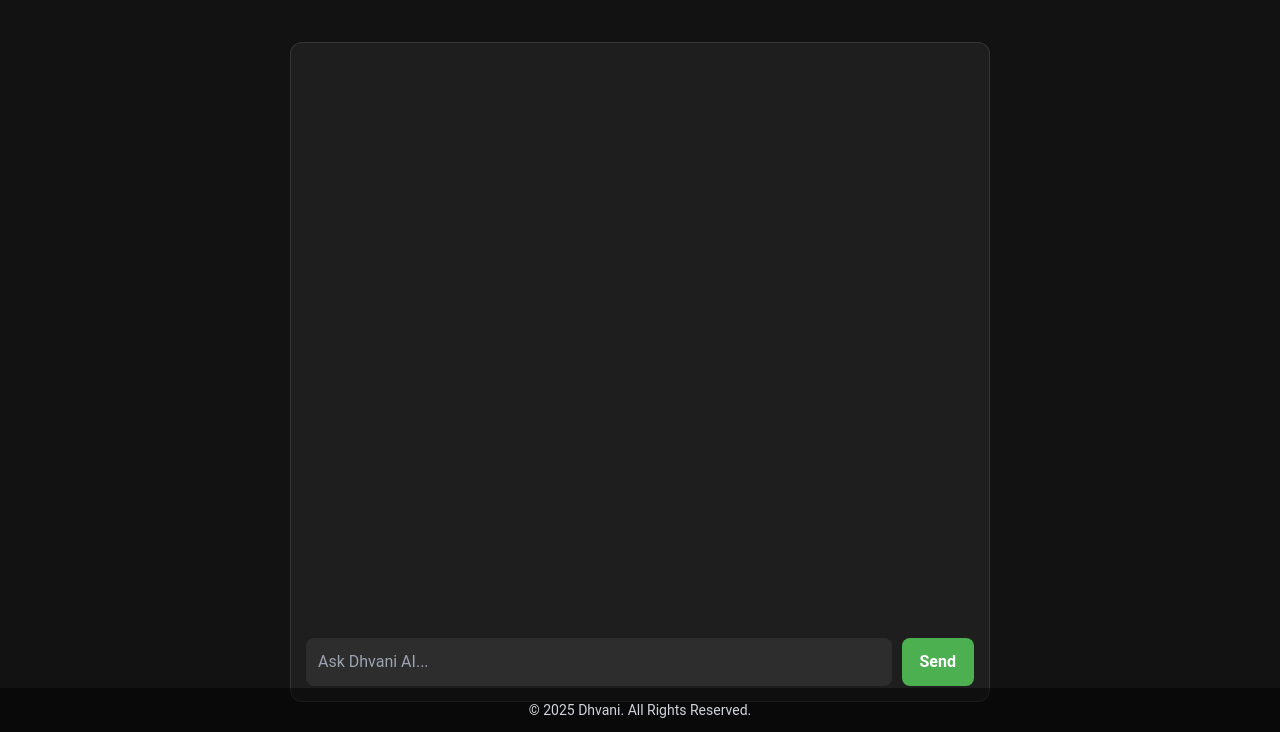
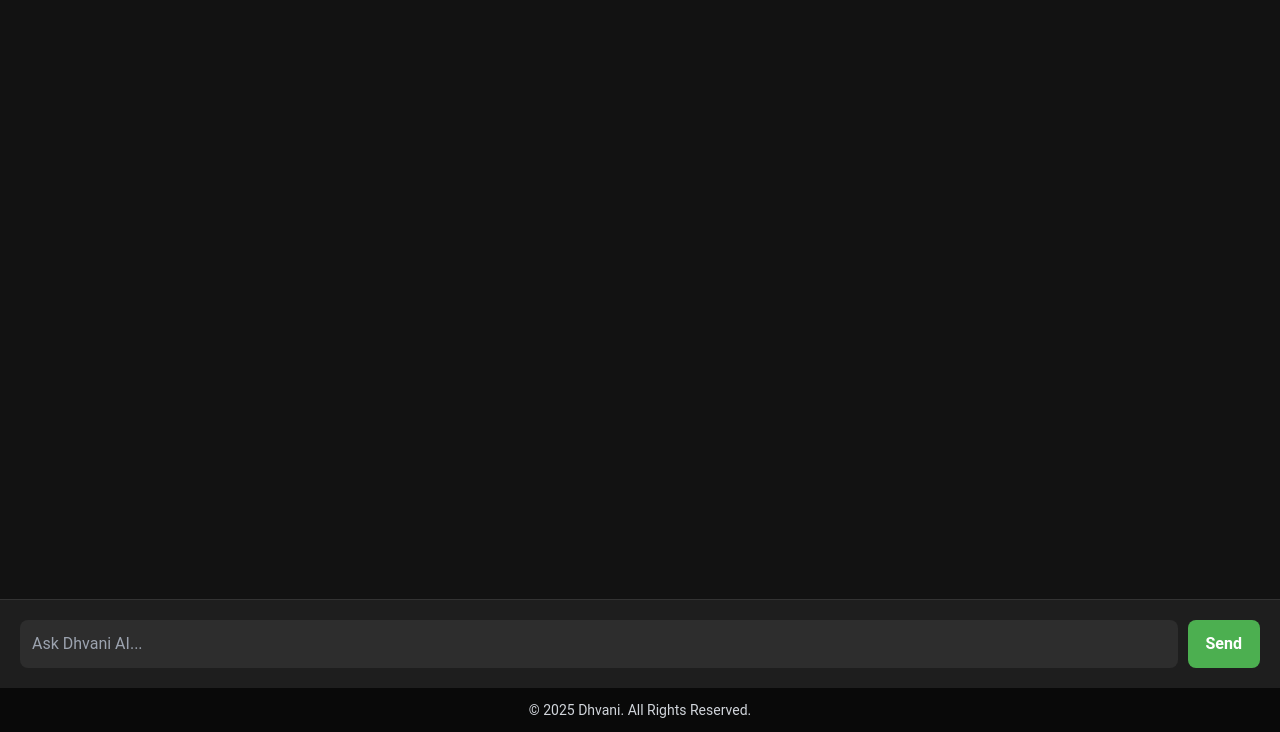
Before and after one commit to Dhvani-Sound/mainwb, a plain HTML site: page public/dhvani-ai.html in a window 1280 px wide. Shown: the part 68-800 px from the top of the page. Drawn offline with nearby package versions, Linux system fonts and the light colour scheme.

Commit message:
modified:   public/dhvani-ai.html

```diff
--- a/public/dhvani-ai.html
+++ b/public/dhvani-ai.html
@@ -10,23 +10,12 @@
             background: #121212;
             font-family: 'Roboto', sans-serif;
             color: white;
-        }
-        .chat-container {
-            width: 100%;
-            max-width: 700px;
-            height: calc(100vh - 140px); /* Fullscreen chat */
-            display: flex;
-            flex-direction: column;
-            background: #1E1E1E;
-            border-radius: 12px;
-            padding: 15px;
-            border: 1px solid rgba(255, 255, 255, 0.1);
-            overflow: hidden;
+            margin: 0;
         }
         .chat-box {
             flex-grow: 1;
             overflow-y: auto;
-            padding: 10px;
+            padding: 20px;
             display: flex;
             flex-direction: column;
             gap: 10px;
@@ -51,7 +40,9 @@
         .input-container {
             display: flex;
             gap: 10px;
-            padding-top: 10px;
+            border-top: 1px solid #333;
+            padding: 20px;
+            background: #1E1E1E;
         }
         .chat-input {
             flex-grow: 1;
@@ -79,10 +70,10 @@
         }
     </style>
 </head>
-<body class="h-screen flex flex-col items-center justify-center p-6">
+<body class="flex flex-col h-screen">
 
     <!-- Header -->
-    <header class="w-full flex justify-between items-center p-4 bg-black bg-opacity-50 fixed top-0">
+    <header class="w-full flex justify-between items-center p-4 bg-black bg-opacity-50 fixed top-0 z-10">
         <h1 class="text-2xl font-bold cursor-pointer" onclick="window.location.href='index.html'">Dhvani</h1>
         <nav class="flex gap-4">
             <button class="nav-btn text-white" onclick="window.location.href='index.html'">Home</button>
@@ -93,8 +84,8 @@
         </nav>
     </header>
 
-    <!-- Chat Container -->
-    <main class="chat-container mt-20">
+    <!-- Main Chat Area -->
+    <main class="flex flex-col pt-20 flex-grow">
         <div id="chat-box" class="chat-box"></div>
         <div class="input-container">
             <input id="user-input" type="text" placeholder="Ask Dhvani AI..." class="chat-input" onkeypress="handleKeyPress(event)">
@@ -103,7 +94,7 @@
     </main>
 
     <!-- Footer -->
-    <footer class="w-full text-center py-3 bg-black bg-opacity-50 fixed bottom-0">
+    <footer class="w-full text-center py-3 bg-black bg-opacity-50">
         <p class="text-gray-300 text-sm">© 2025 Dhvani. All Rights Reserved.</p>
     </footer>
 
@@ -140,7 +131,6 @@
                 if (response.ok) {
                     const data = await response.json();
                     loadingMessage.remove();
-
                     let botMessage = document.createElement("div");
                     botMessage.className = "message bot-message";
                     botMessage.innerText = `AI: ${data.response}`;
```
